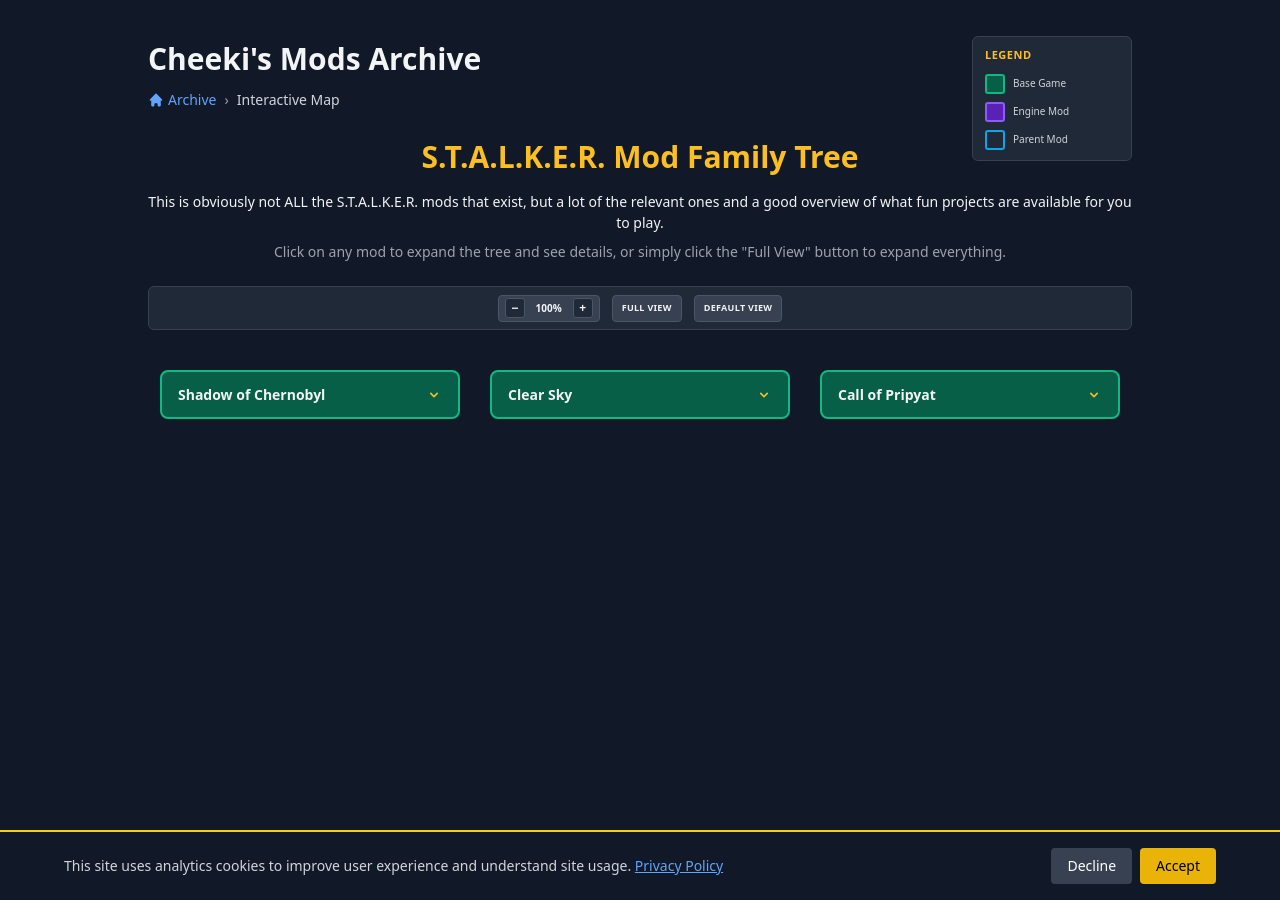
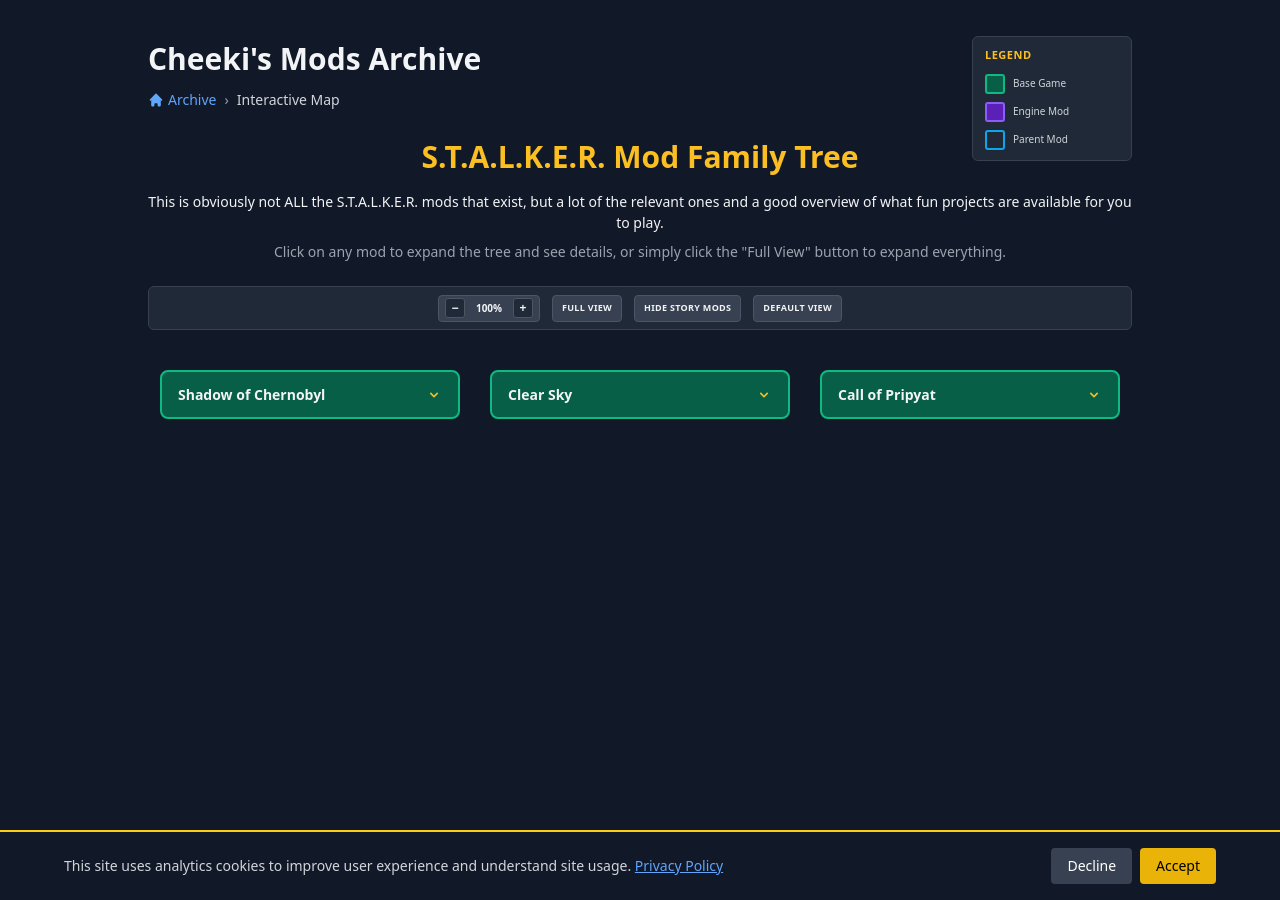
Before and after one commit to Cheekitos/CSMA-Test, a Jekyll site: the page built from stalker-map.html, in a window 1280 px wide. Built offline with Jekyll 4.4.1, drawn with Linux system fonts in a browser that asks for light colours; nearby versions of some CDN libraries.

Commit message:
Update stalker-map.html

```diff
--- a/stalker-map.html
+++ b/stalker-map.html
@@ -58,6 +58,7 @@
       <button class="zoom-button" id="zoomInBtn" onclick="zoomIn()">+</button>
     </div>
     <button class="control-button" id="toggleAllBtn" onclick="toggleAll()">Full View</button>
+    <button class="control-button" id="hideStoryBtn" onclick="toggleStoryMods()">Hide Story Mods</button>
     <button class="control-button" id="defaultViewBtn" onclick="resetView()">Default View</button>
   </div>
 
```
